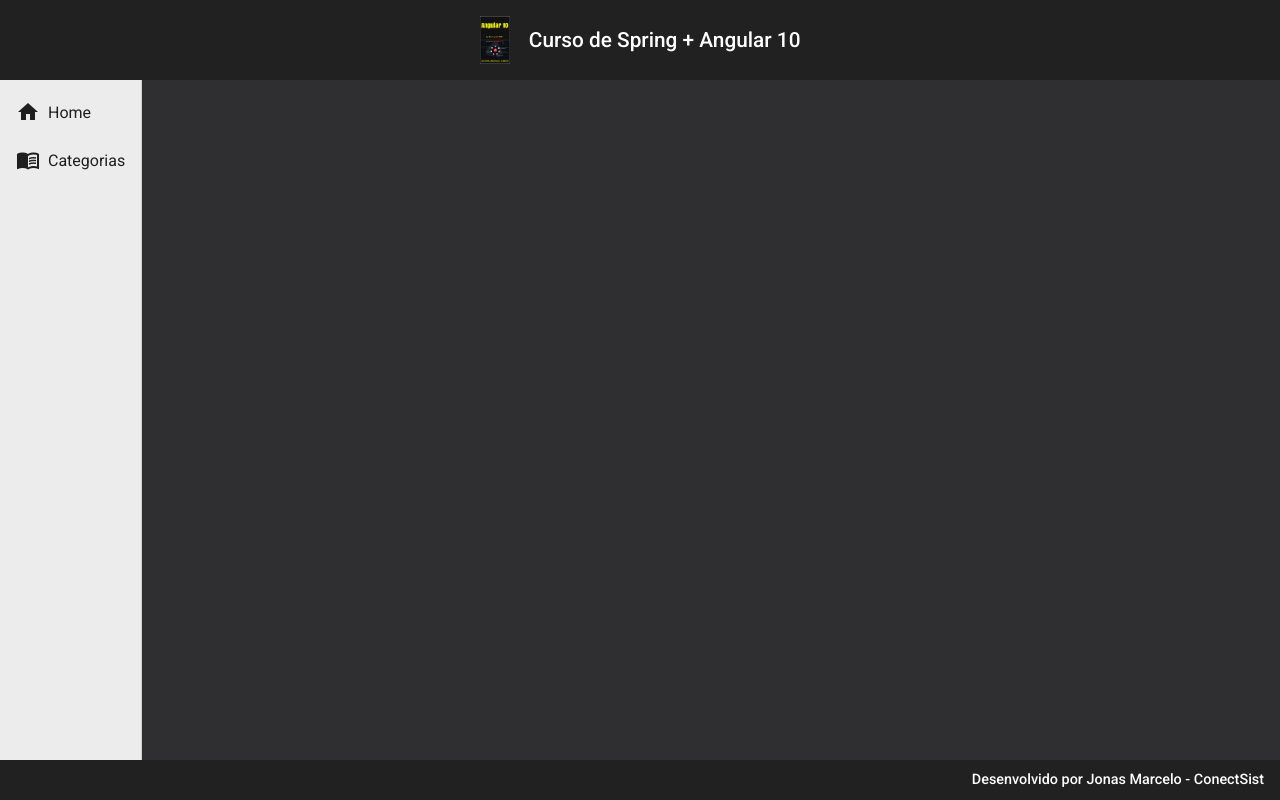
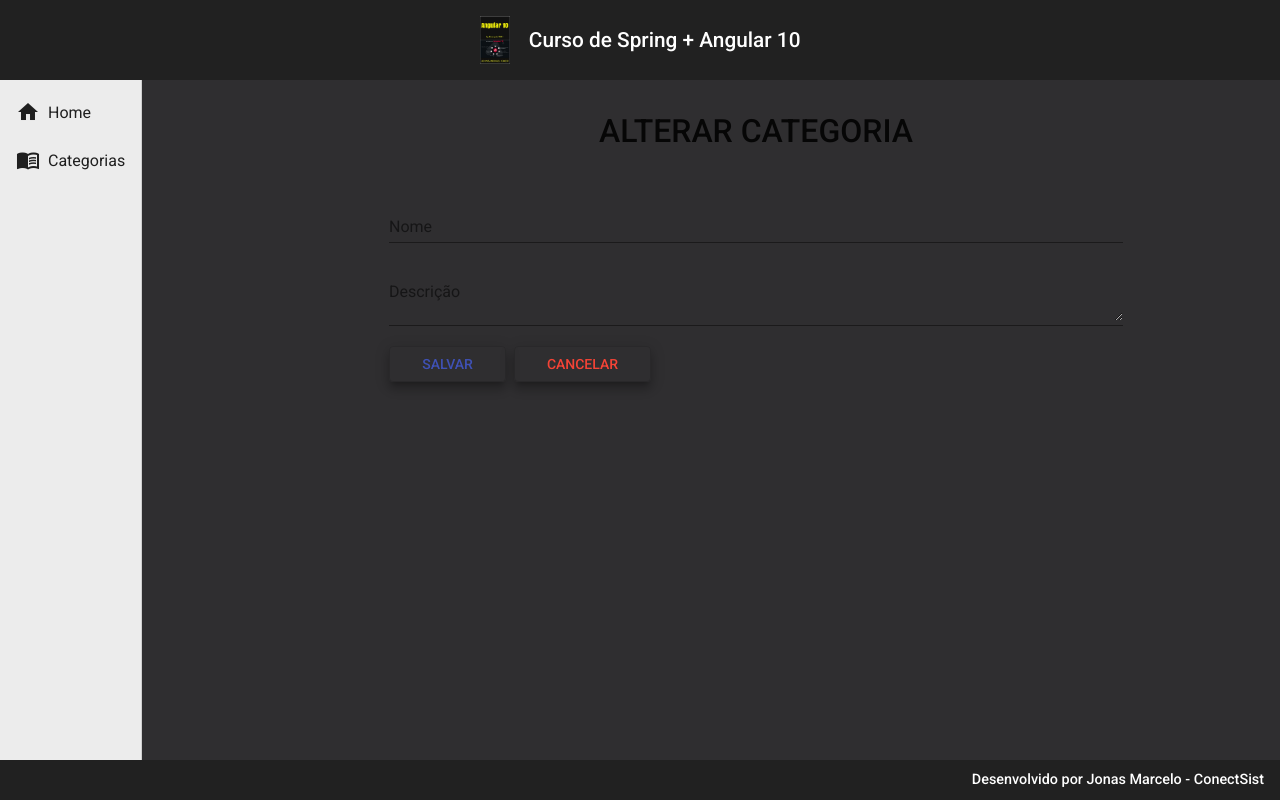
Before and after one commit to jonasmarcelo/cursospringangular-front, an Angular app: page /categorias/update/1 in a window 1280 px wide. Before the commit this address led to /. Built offline with nearby package versions, Linux system fonts and the light colour scheme.

Commit message:
Criando o método update - parte 1

```diff
--- a/src/app/app-routing.module.ts
+++ b/src/app/app-routing.module.ts
@@ -3,13 +3,15 @@ import { RouterModule, Routes } from '@angular/router';
 import { CategoriaCreateComponent } from './components/views/categoria/categoria-create/categoria-create.component';
 import { CategoriaDeleteComponent } from './components/views/categoria/categoria-delete/categoria-delete.component';
 import { CategoriaReadComponent } from './components/views/categoria/categoria-read/categoria-read.component';
+import { CategoriaUpdateComponent } from './components/views/categoria/categoria-update/categoria-update.component';
 import { HomeComponent } from './components/views/home/home.component';
 
 const routes: Routes = [
   {path: '', component: HomeComponent},
   {path: 'categorias', component: CategoriaReadComponent},
   {path: 'categorias/delete/:id', component: CategoriaDeleteComponent},
-  {path: 'categorias/create', component: CategoriaCreateComponent}
+  {path: 'categorias/create', component: CategoriaCreateComponent},
+  {path: 'categorias/update/:id', component: CategoriaUpdateComponent}
 ];
 
 @NgModule({
--- a/src/app/app.module.ts
+++ b/src/app/app.module.ts
@@ -24,6 +24,7 @@ import { FormsModule } from '@angular/forms';
 import {MatInputModule} from '@angular/material/input';
 import {MatFormFieldModule} from '@angular/material/form-field';
 import {MatSnackBarModule} from '@angular/material/snack-bar';
+import { CategoriaUpdateComponent } from './components/views/categoria/categoria-update/categoria-update.component';
 
 @NgModule({
   declarations: [
@@ -35,6 +36,7 @@ import {MatSnackBarModule} from '@angular/material/snack-bar';
     CategoriaReadComponent,
     CategoriaDeleteComponent,
     CategoriaCreateComponent,
+    CategoriaUpdateComponent,
   ],
   imports: [
     BrowserModule,
--- a/src/app/components/views/categoria/categoria-read/categoria-read.component.html
+++ b/src/app/components/views/categoria/categoria-read/categoria-read.component.html
@@ -43,7 +43,7 @@
             <ng-container matColumnDef="acoes">
               <th class="mat-header" mat-header-cell *matHeaderCellDef> ACOES </th>
               <td mat-cell *matCellDef="let row">
-                <a class="edit" href="#">
+                <a class="edit" routerLink="update/{{ row.id }}">
                   <i class="material-icons">edit</i>
                 </a>
                 <a class="delete" routerLink="delete/{{ row.id }}">
--- /dev/null
+++ b/src/app/components/views/categoria/categoria-update/categoria-update.component.css
@@ -0,0 +1,26 @@
+form{
+    text-align: center;
+    width: 70%;
+    margin: 2rem auto 0 auto;
+}
+
+h1{
+    font-size: 2rem;
+    font-weight: 500;
+    margin-bottom: 3rem;
+}
+
+.form{
+    width: 100%;
+}
+
+.buttons{
+    width: 100;
+    text-align: start;
+}
+
+button{
+    margin-right: .5rem;
+    padding-right: 2rem;
+    padding-left: 2rem;
+}
--- /dev/null
+++ b/src/app/components/views/categoria/categoria-update/categoria-update.component.html
@@ -0,0 +1,19 @@
+<form>
+    <h1>ALTERAR CATEGORIA</h1>
+
+    <mat-form-field class="form">
+        <mat-label>Nome</mat-label>
+        <input matInput type="text" name="nome" placeholder="Ex. Computação">
+    </mat-form-field>
+
+    <mat-form-field class="form">
+        <mat-label>Descrição</mat-label>
+        <textarea matInput type="text" name="descricao" placeholder="Ex. Computação"></textarea>
+    </mat-form-field>
+
+    <div class="buttons">
+        <button class="mat-elevation-z8" mat-stroked-button color="primary">SALVAR</button>
+        <button class="mat-elevation-z8" mat-stroked-button color="warn">CANCELAR</button>
+    </div>
+
+</form>
--- /dev/null
+++ b/src/app/components/views/categoria/categoria-update/categoria-update.component.ts
@@ -0,0 +1,15 @@
+import { Component, OnInit } from '@angular/core';
+
+@Component({
+  selector: 'app-categoria-update',
+  templateUrl: './categoria-update.component.html',
+  styleUrls: ['./categoria-update.component.css']
+})
+export class CategoriaUpdateComponent implements OnInit {
+
+  constructor() { }
+
+  ngOnInit(): void {
+  }
+
+}
```
